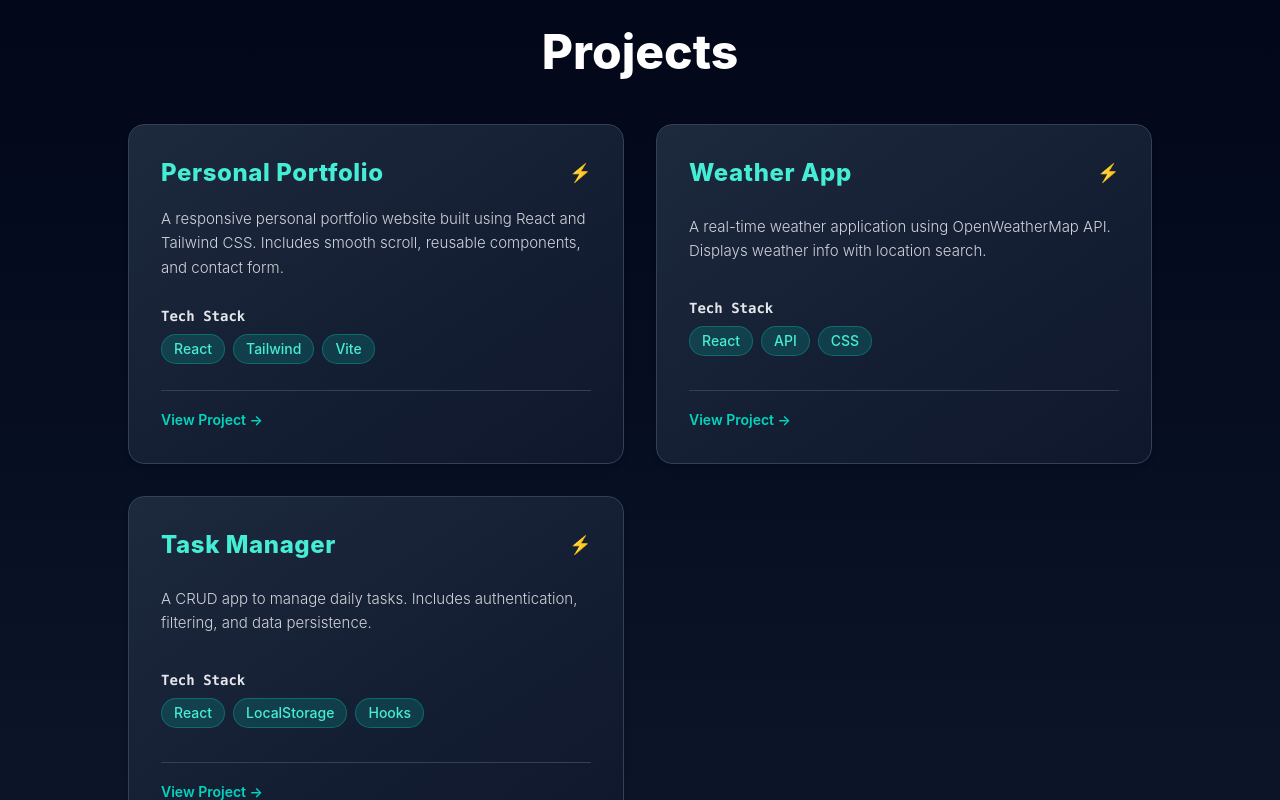
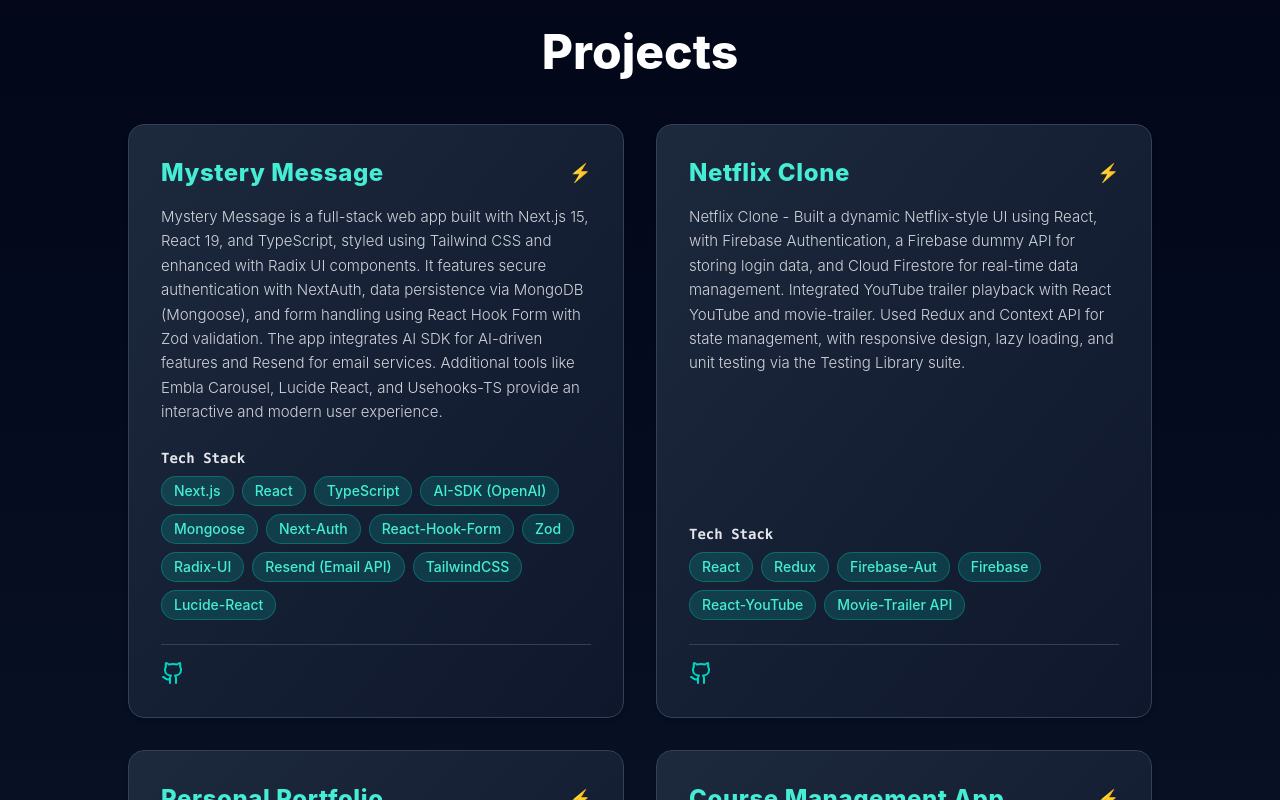
Before and after one commit to Bhaven-Chaudhary/Bhaven-Chaudhary-Portfolio, a React (Vite) app: page / in a window 1280 px wide. Shown: the part 2880-3680 px from the top of the page. Built offline with nearby package versions, Linux system fonts and the light colour scheme.

Commit message:
modify project cards and add links

```diff
--- a/src/components/Projects.jsx
+++ b/src/components/Projects.jsx
@@ -1,26 +1,72 @@
 // src/components/Projects.jsx
+
+import { Github } from "lucide-react";
+
 export default function Projects() {
   const projects = [
     {
+      title: "Mystery Message",
+      description:
+        "Mystery Message is a full-stack web app built with Next.js 15, React 19, and TypeScript, styled using Tailwind CSS and enhanced with Radix UI components. It features secure authentication with NextAuth, data persistence via MongoDB (Mongoose), and form handling using React Hook Form with Zod validation. The app integrates AI SDK for AI-driven features and Resend for email services. Additional tools like Embla Carousel, Lucide React, and Usehooks-TS provide an interactive and modern user experience.",
+      tech: [
+        "Next.js",
+        "React",
+        "TypeScript",
+        "AI-SDK (OpenAI)",
+        "Mongoose",
+        "Next-Auth",
+        "React-Hook-Form",
+        "Zod",
+        "Radix-UI",
+        "Resend (Email API)",
+        "TailwindCSS",
+        "Lucide-React",
+        ,
+      ],
+      link: "",
+      gitLink:
+        "https://github.com/Bhaven-Chaudhary/Next-Js-Project/tree/main/mysterymessage",
+      listPoints: [],
+    },
+    {
+      title: "Netflix Clone",
+      description:
+        "Netflix Clone - Built a dynamic Netflix-style UI using React, with Firebase Authentication, a Firebase dummy API for storing login data, and Cloud Firestore for real-time data management. Integrated YouTube trailer playback with React YouTube and movie-trailer. Used Redux and Context API for state management, with responsive design, lazy loading, and unit testing via the Testing Library suite.",
+      tech: [
+        "React",
+        "Redux",
+        "Firebase-Aut",
+        "Firebase",
+        "React-YouTube",
+        "Movie-Trailer API",
+      ],
+      link: "",
+      gitLink: "https://github.com/Bhaven-Chaudhary/NetflixClone",
+      listPoints: [],
+    },
+    {
       title: "Personal Portfolio",
       description:
-        "A responsive personal portfolio website built using React and Tailwind CSS. Includes smooth scroll, reusable components, and contact form.",
-      tech: ["React", "Tailwind", "Vite"],
-      link: "#",
+        "A responsive personal portfolio website built using React and Tailwind CSS. Includes smooth scroll, reusable components which are designed to scale application with ease",
+      tech: ["React", "Tailwind", "Vite", "Lucid React"],
+      link: "",
+      gitLink: "#",
+      listPoints: [],
     },
     {
-      title: "Weather App",
+      title: "Course Management App",
       description:
-        "A real-time weather application using OpenWeatherMap API. Displays weather info with location search.",
-      tech: ["React", "API", "CSS"],
-      link: "#",
-    },
-    {
-      title: "Task Manager",
-      description:
-        "A CRUD app to manage daily tasks. Includes authentication, filtering, and data persistence.",
-      tech: ["React", "LocalStorage", "Hooks"],
-      link: "#",
+        "CourseApp - Built a responsive web application using React 18 that allows users to perform full CRUD operations on course data (title, description, etc.). Integrated a Spring Boot backend using RESTful APIs for server-side operations. The frontend features clean UI design, toast notifications with React Toastify, and API handling using Axios. Application was tested with React Testing Library and bootstrapped with Create React App.",
+      tech: [
+        "React",
+        "Axios",
+        "React Toastify",
+        "REST API",
+        "Spring Boot (Backend)",
+      ],
+      link: "",
+      gitLink: "https://github.com/Bhaven-Chaudhary/ReactJs-springBoot-Project",
+      listPoints: [],
     },
   ];
 
@@ -42,8 +88,7 @@
               className="bg-gradient-to-br from-slate-800 to-slate-900 p-8
                  rounded-2xl border border-slate-700
                  w-full sm:w-[calc(50%-1rem)] min-h-[340px]
-                 flex flex-col justify-between
-                 shadow-md hover:shadow-2xl hover:border-teal-500
+                 flex flex-col shadow-md hover:shadow-2xl hover:border-teal-500
                  transition-all duration-300 hover:-translate-y-1"
             >
               {/* Card Header */}
@@ -53,7 +98,7 @@
                 </h3>
                 <span className="text-teal-400 text-lg">⚡</span>
               </div>
-
+              <div className="flex flex-col justify-between h-full">
                 {/* Description */}
                 <p className="text-[15px] text-gray-200/90 leading-relaxed mb-6 font-light">
                   {project.description}
@@ -75,10 +120,21 @@
                     ))}
                   </div>
                 </div>
+              </div>
 
               {/* Footer Link */}
+
+              <div className="border-t border-slate-700 pt-4 flex justify-between">
+                <a
+                  href={project.link}
+                  target="_blank"
+                  rel="noopener noreferrer"
+                  className="text-teal-400 text-sm font-semibold
+                       hover:text-teal-300 hover:underline transition-colors"
+                >
+                  <Github />
+                </a>
                 {project.link && (
-                <div className="border-t border-slate-700 pt-4">
                   <a
                     href={project.link}
                     target="_blank"
@@ -88,8 +144,8 @@
                   >
                     View Project →
                   </a>
+                )}
               </div>
-              )}
             </div>
           ))}
         </div>
```
Lines whose indentation alone changed are shown as unchanged.
